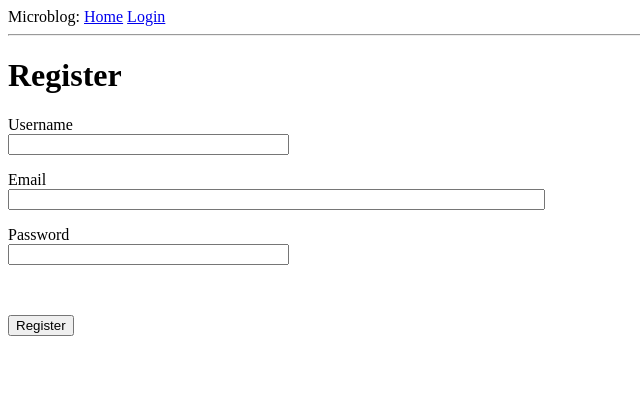
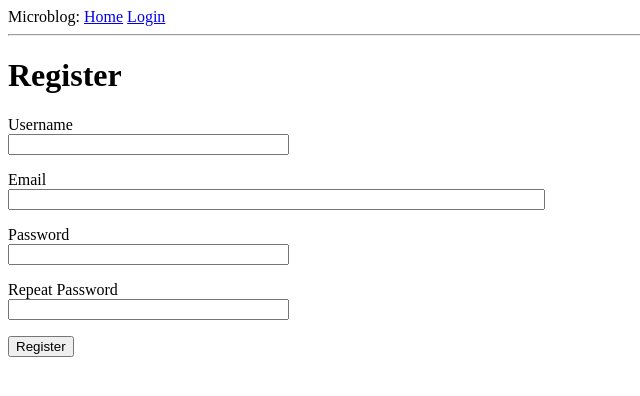
Before and after one commit to JayKayAce/dvdcollectionapp, a Flask app: template app/templates/register.html in a window 1280 px wide. Shown: the top 396 px of the page, without its empty margins (0-640 px from the left). Run offline with Flask 2, Linux system fonts and the light colour scheme; the template is opened without the code that fills it: values that come from a table or form of the project are taken from there, others are empty.

Commit message:
register page added

```diff
--- a/app/models.py
+++ b/app/models.py
@@ -2,7 +2,8 @@ from datetime import datetime
 from werkzeug.security import generate_password_hash, check_password_hash
 from flask_login import UserMixin
 
-from app import db, login
+from app import db
+from app import login
 
 class User(UserMixin, db.Model):
     id = db.Column(db.Integer, primary_key = True)
--- a/app/templates/register.html
+++ b/app/templates/register.html
@@ -26,9 +26,9 @@
             {% endfor %}
         </p>
         <p>
-            {{ form.password2.label }}<br>
-            {{ form.password2(size=32) }}
-            {% for error in form.password2.errors %}
+            {{ form.password_repeat.label }}<br>
+            {{ form.password_repeat(size=32) }}
+            {% for error in form.password_repeat.errors %}
             <span style="color: red">[{{ error }}]</span>
             {% endfor %}
         </p>
```
Also changed, not shown: app.db.
